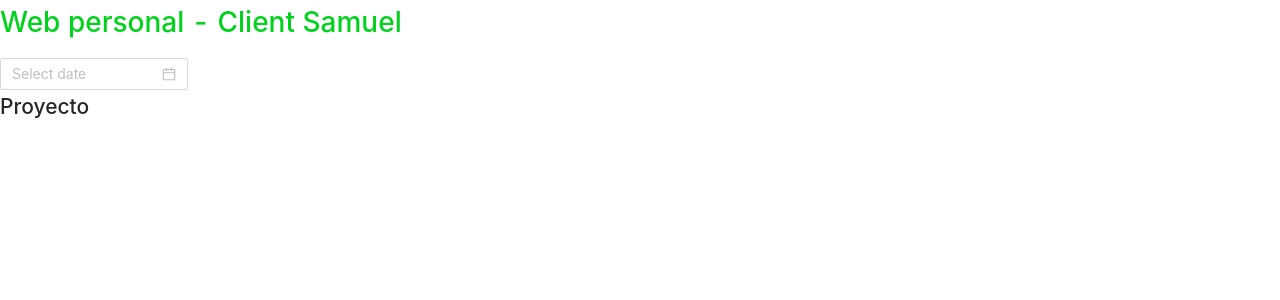
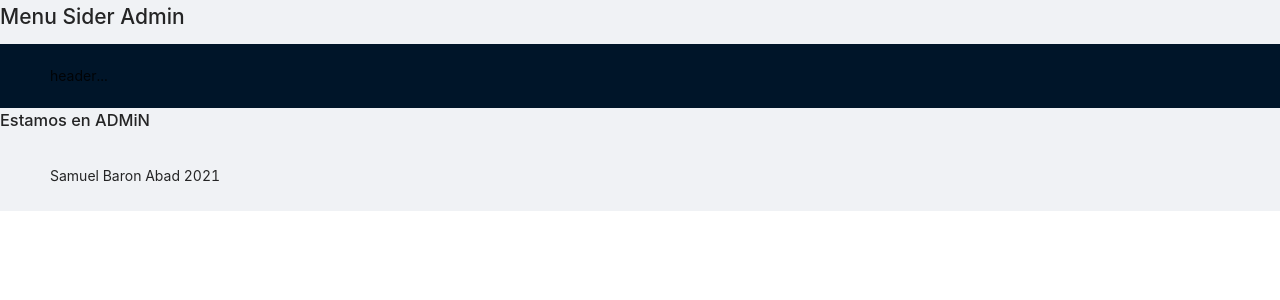
Before and after one commit to SamuelBaronAbad/curso-MERN, a React (Create React App) app: page /admin in a window 1280 px wide. Shown: the top 300 px of the page. Built offline with nearby package versions, Linux system fonts and the light colour scheme.

Commit message:
Routing urls

```diff
--- a/package.json
+++ b/package.json
@@ -10,6 +10,7 @@
     "node-sass": "4.14.1",
     "react": "^17.0.1",
     "react-dom": "^17.0.1",
+    "react-router-dom": "^5.2.0",
     "react-scripts": "4.0.1",
     "web-vitals": "^0.2.4"
   },
--- a/src/App.js
+++ b/src/App.js
@@ -1,18 +1,31 @@
-import { DatePicker } from 'antd';
-import './App.scss';
+import React from "react";
+import "./App.scss"
+import { BrowserRouter as Router, Route, Switch } from "react-router-dom";
+import routes from "./config/routes";
+
 
 function App() {
 
-  const test = (date, dateString) => {
-    console.log(date, dateString);
-  }
   return (
-    <div className="app">
-      <h1>Web personal - Client <span>Samuel</span></h1>
-      <DatePicker onChange={test}/>
-      <h2>Proyecto</h2>
-    </div>
+   <Router>
+     <Switch>
+     {routes.map((route, index) => (
+       <RouterWithSubRoutes key={index} {...route} />
+     ))}
+     </Switch>
+   </Router>
+  );
+}
 
+// Renderizar rutas Padres e hij@s
+function RouterWithSubRoutes (route){
+
+  return (
+    <Route
+    path={route.path}
+    exact={route.exact}
+    render={props => <route.component routes={route.routes} {...props} />}
+    />
   );
 }
 
--- /dev/null
+++ b/src/config/routes.js
@@ -0,0 +1,28 @@
+// Layout
+import LayoutAdmin from "../layouts/layoutAdmin";
+
+// Admin Pages
+import AdminHome from "../pages/Admin";
+import AdminSignIn from "../pages/Admin/SignIn";
+
+const routes = [
+    {
+        path: "/admin",
+        component: LayoutAdmin,
+        exact: false,
+        routes: [
+            {
+                path: "/admin",
+                component: AdminHome,
+                exact: true
+            },
+            {
+                path: "/admin/login",
+                component: AdminSignIn,
+                exact: true
+            }
+        ]
+    }
+];
+
+export default routes;
--- /dev/null
+++ b/src/layouts/layoutAdmin.js
@@ -0,0 +1,39 @@
+import React from 'react';
+import {Route} from 'react-router-dom';
+import { Layout } from "antd";
+
+import "./layoutAdmin.scss";
+
+export default function LayoutAdmin(props) {
+const {routes} = props;
+const {Header, Content,Footer} = Layout;
+
+    return (
+        <Layout>
+            <h2>Menu Sider Admin</h2>
+            <Layout>
+                <Header>header...</Header>
+                <Content>
+                  <LoadRouters routes={routes}/>
+                </Content>
+                <Footer>
+                    Samuel Baron Abad 2021
+                </Footer>
+            </Layout>
+
+        </Layout>
+    )
+}
+
+// (props) => ({routes}) == const {routes} = props;
+function LoadRouters({routes}) {
+return routes.map((route, index)=> (
+    <Route
+    key={index}
+    path={route.path}
+    exact={route.exact}
+    component={route.component}
+    />
+))
+
+}
--- /dev/null
+++ b/src/pages/Admin/Admin.js
@@ -0,0 +1,9 @@
+import React from 'react';
+
+export default function Admin(){
+    return (
+        <div>
+            <h1>Estamos en ADMiN</h1>
+        </div>
+    )
+}
--- /dev/null
+++ b/src/pages/Admin/SignIn.js
@@ -0,0 +1,9 @@
+import React from 'react';
+
+export default function SingIn () {
+    return (
+        <div>
+            <h1>Esto es SingIn</h1>
+        </div>
+    )
+}
--- /dev/null
+++ b/src/pages/Admin/index.js
@@ -0,0 +1 @@
+export {default} from "./Admin";
```
Also changed, not shown: src/layouts/layoutBasic.js (added, +14 -0 lines), src/pages/Contact.js (added, +9 -0 lines), src/pages/Home.js (added, +9 -0 lines), src/layouts/layoutAdmin.scss (added), 2 other files (tests, documents, lock files or other folders).
